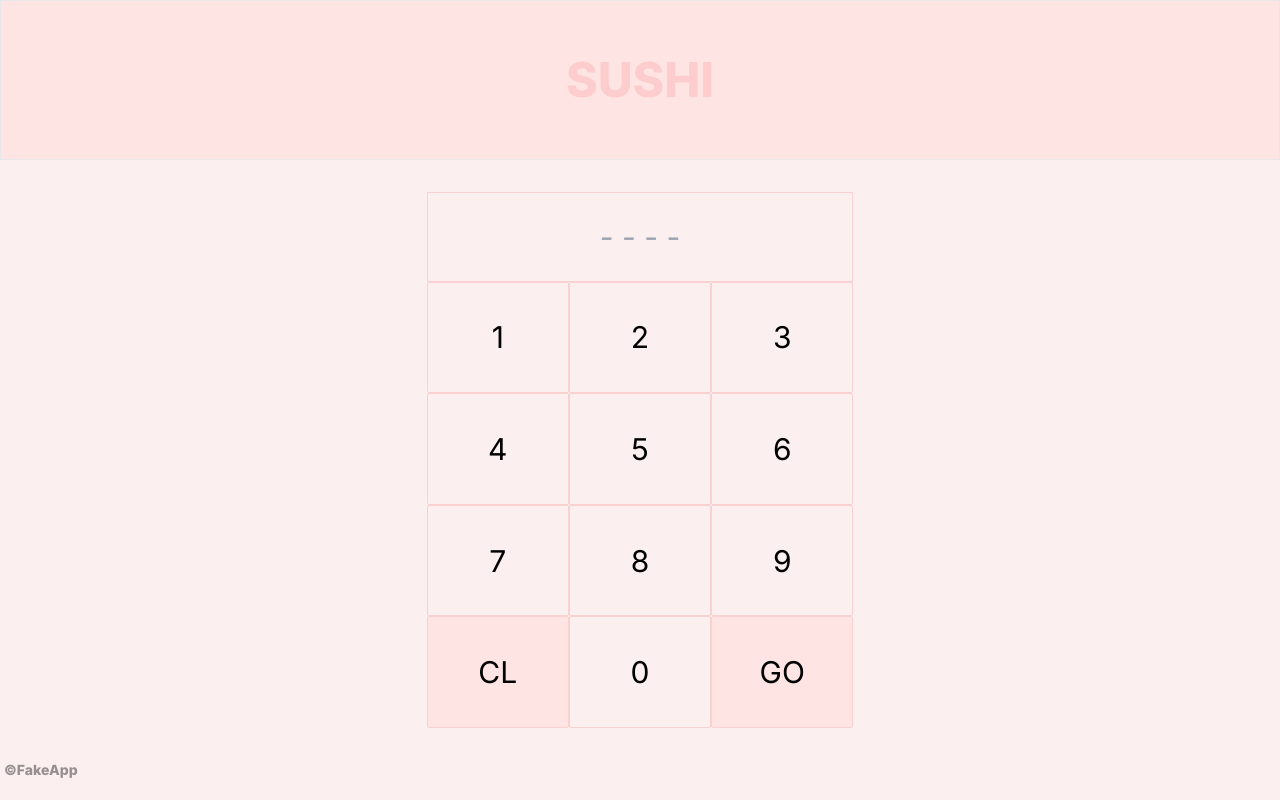
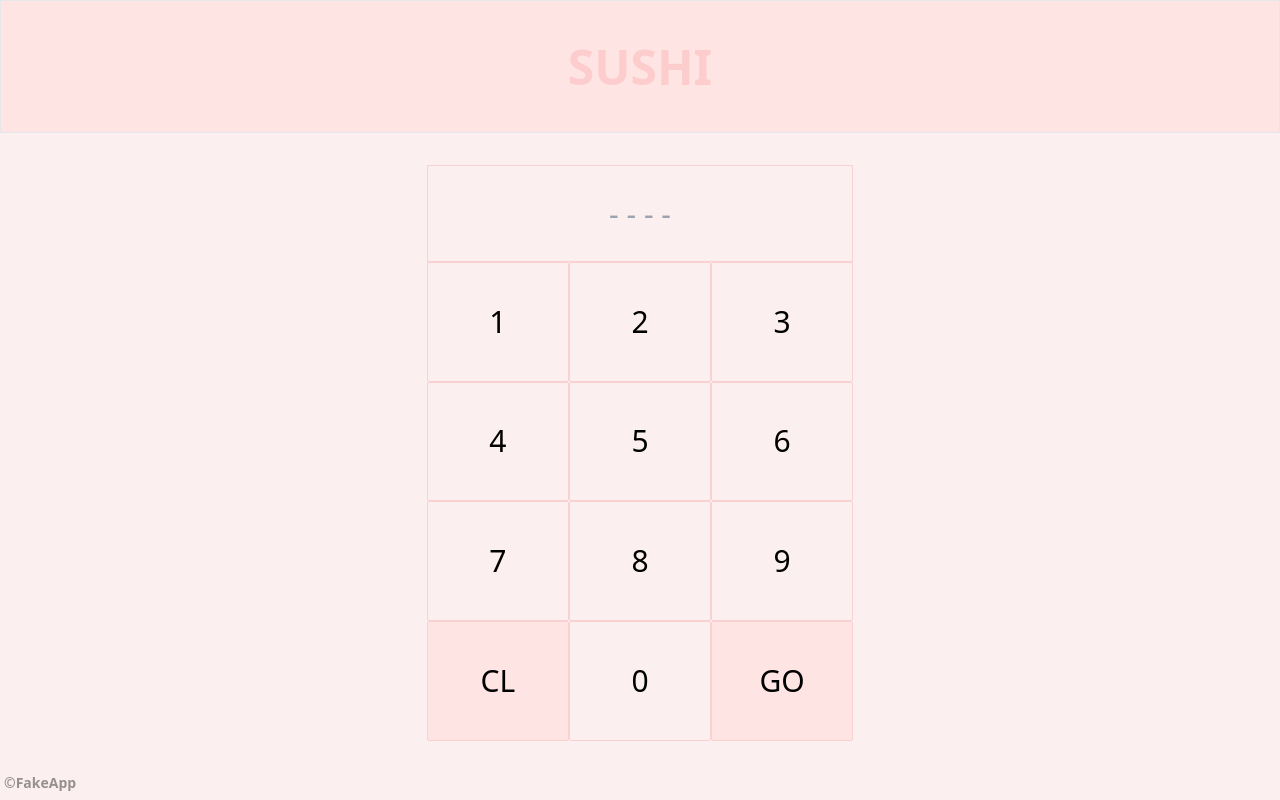
Before and after one commit to Saradawson/sushi-pos, a Next.js app: page / in a window 1280 px wide. Built offline with nearby package versions, Linux system fonts and the light colour scheme.

Commit message:
moved folders around to activate login route

```diff
--- a/src/app/layout.tsx
+++ b/src/app/layout.tsx
@@ -1,12 +1,11 @@
 import type { Metadata } from "next";
-import { Inter } from "next/font/google";
 import "./globals.css";
-
-const inter = Inter({ subsets: ["latin"] });
+import Header from "@/components/header/header";
+import Footer from "@/components/footer/footer";
 
 export const metadata: Metadata = {
-  title: "Create Next App",
-  description: "Generated by create next app",
+  title: "SUSHI POS",
+  description: "A fake point of sale app to demo functions of a restaurant",
 };
 
 export default function RootLayout({
@@ -16,7 +15,11 @@ export default function RootLayout({
 }>) {
   return (
     <html lang="en">
-      <body className={inter.className} suppressHydrationWarning={true}>{children}</body>
+      <body className="w-screen h-screen bg-pinkFour" suppressHydrationWarning={true}>
+        <Header/>
+        <main className="min-w-screen h-4/5 pb-8 pt-8">{children}</main>
+        <Footer/>
+      </body>
     </html>
   );
 }
--- a/src/app/routes/login/loginPage.tsx
+++ b/src/app/login/page.tsx
@@ -1,4 +1,3 @@
-
 import LoginForm from "@/components/login/loginForm";
 
 export default function LoginPage() {
--- a/src/app/page.tsx
+++ b/src/app/page.tsx
@@ -1,15 +1,9 @@
-import LoginPage from "./routes/login/loginPage";
-import Header from "@/components/header/header";
-import Footer from "@/components/footer/footer";
+import LoginForm from "@/components/login/loginForm";
 
 export default function Home() {
   return (
-    <div className="w-screen h-screen bg-pinkFour">
-        <Header></Header>
-      <main className="min-w-screen h-3/4 pb-8 pt-8">
-        <LoginPage></LoginPage>
-      </main>
-      <Footer></Footer>
+    <div className="h-full w-full">
+        <LoginForm />
     </div>
   );
 }
--- a/src/components/header/header.tsx
+++ b/src/components/header/header.tsx
@@ -1,7 +1,7 @@
 
 export default function Header() {
     return(
-        <header className="h-1/5 w-full border bg-pinkThree bg-gradient-to-bl flex flex-col justify-center text-center">
+        <header className="h-1/6 w-full border bg-pinkThree bg-gradient-to-bl flex flex-col justify-center text-center">
             <h1 className="font-extrabold text-pinkTwo text-5xl text-opacity-40">SUSHI</h1>
         </header>
     );
```
